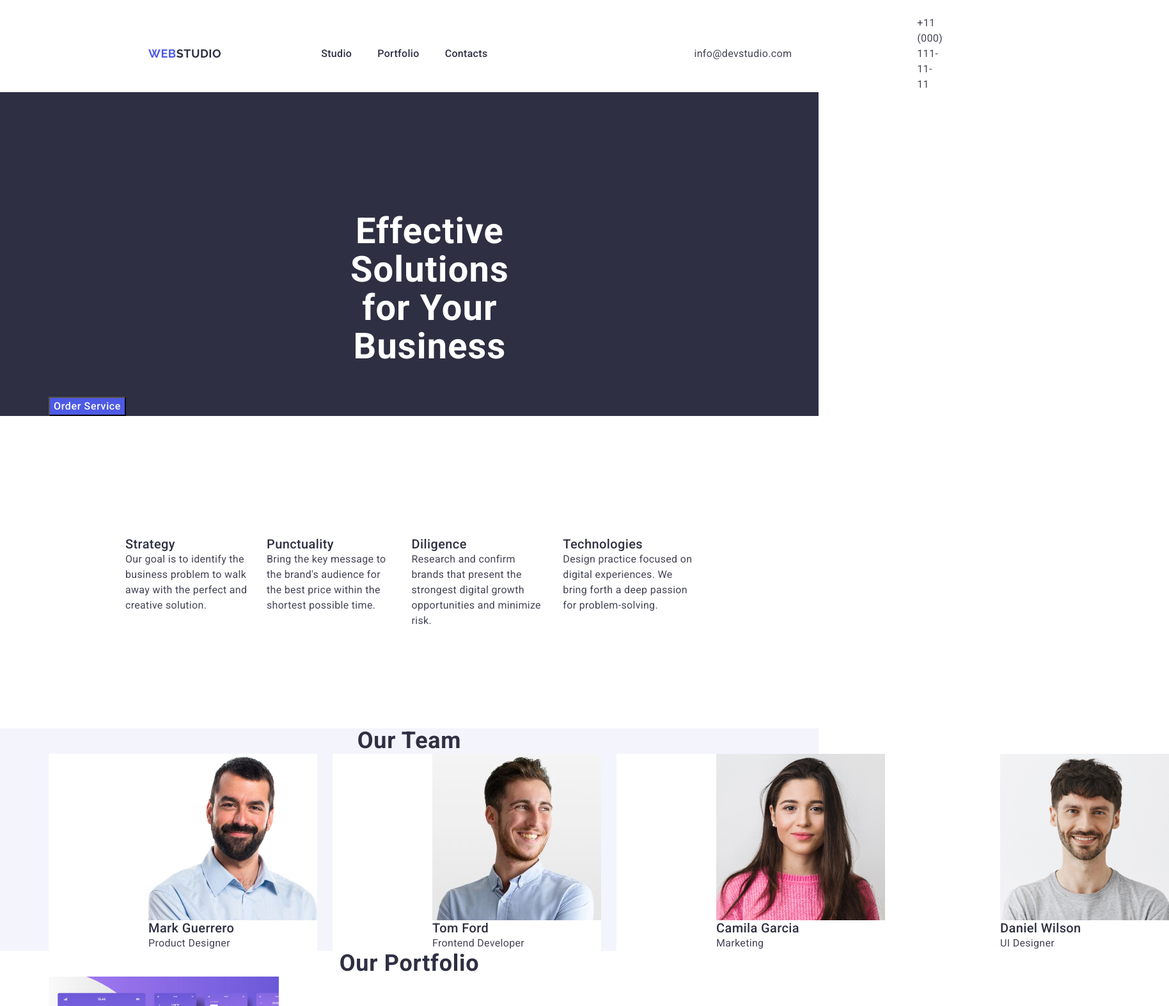
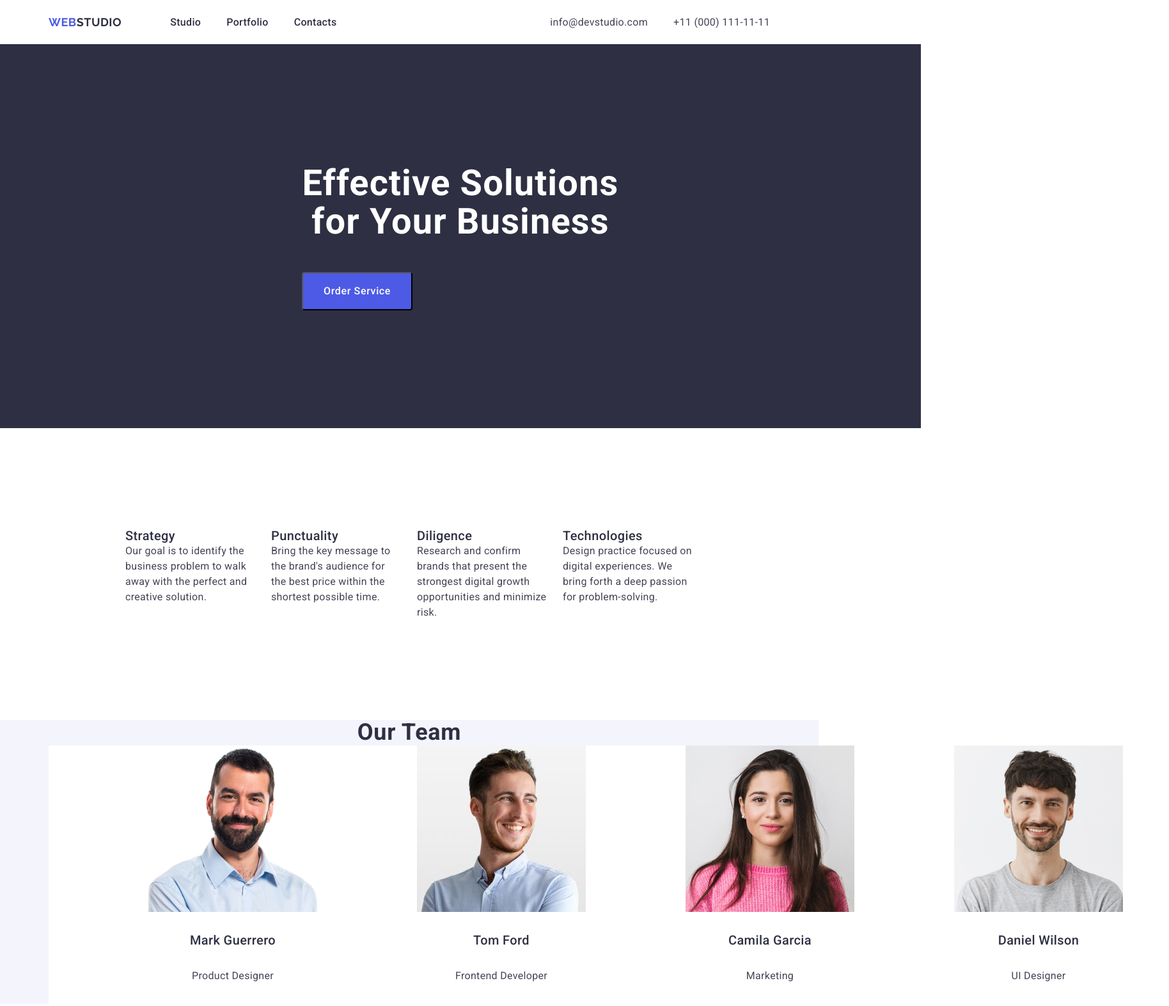
Before and after one commit to ArinaRubashkina/goit-markup-hw-03, a plain HTML site: page index.html in a window 1280 px wide. Shown: the top 1572 px of the page at 64% size, 1828 px wide, since content can reach past the window. Drawn offline with nearby package versions, Linux system fonts and the light colour scheme.

Commit message:
attempt3

```diff
--- a/css/styles.css
+++ b/css/styles.css
@@ -29,8 +29,9 @@ nav .logo-name{
     letter-spacing: 0.03em;
     text-transform: uppercase;
     color: #4D5AE5;
-    padding: 24px 156px;
+    padding: 24px 0px;
     display: flex;
+    margin-right: 76px;
 }
 .logo-accent{
     color: #2E2F42;
@@ -48,6 +49,7 @@ nav .logo-name{
 }
 .contacts{
     font-style: normal;
+    margin-left: auto;
 }
 .info{
     font-size: 16px;
@@ -55,7 +57,6 @@ nav .logo-name{
     letter-spacing: 0.02em;
     color: #434455;
     display: flex;
-    padding-right: 156px;
 }
 .info:hover,
 .info:focus{
@@ -63,6 +64,11 @@ nav .logo-name{
 }
 .section-one{
     background-color: #2E2F42;
+    width: 1440px;
+    height: 600px;
+    flex-shrink: 0;
+    display: flex;
+    flex-direction: row;
 }
 .main-title{
     color: #ffffff;
@@ -70,9 +76,8 @@ nav .logo-name{
     line-height: 1.07;
     text-align: center;
     letter-spacing: 0.02em;
-    padding: 188px 472px 48px;
-    display: flex;
-    align-items: center;
+    width: 496px;
+    margin-top: 188px;
 }
 .main-button{
     background-color: #4D5AE5;
@@ -83,9 +88,12 @@ nav .logo-name{
     cursor: pointer;
     letter-spacing: 0.04em;
     gap: 10px;
-    margin-bottom: 188px;
     display: flex;
     align-items: center;
+    margin-top: 48px;
+    margin-bottom: 188px;
+    padding: 16px 32px;
+    border-radius: 4px;
 }
 .main-button:hover,
 .main-button:focus{
@@ -112,6 +120,12 @@ nav .logo-name{
 }
 .picture{
     background-color: #ffffff;
+    display: inline-flex;
+padding-bottom: 32px;
+flex-direction: column;
+justify-content: center;
+align-items: center;
+gap: 32px;
 }
 .text{
     font-size: 16px;
@@ -134,6 +148,7 @@ footer .logo-name{
     letter-spacing: 0.03em;
     text-transform: uppercase;
     color: #4D5AE5;
+    margin-bottom: 16px;
 }
 .logo-accent-two{
     color: #F4F4FD;
@@ -150,17 +165,16 @@ footer .logo-name{
 header .container{
     display: flex;
     align-items: center;
-    padding-top: 24px;
 }
 .header-nav{
     display: flex;
     align-items: center;
+    margin-right: auto;
 }
 .nav-list{
     display: flex;
     align-items: center;
     gap: 40px;
-    margin-right: 323px
 }
 .contact-list{
     display: flex;
@@ -171,11 +185,18 @@ header .container{
     display: flex;
     gap: 24px;
     margin: 156px 120px;
+    width: auto;
+}
+.benefits-list .benefit{
+    width: calc((100% - 72px)/4);
+    display: flex;
+    flex-direction: column;
+    align-items: flex-start;
 }
 .picture-section{
+    width: 1440px;
     display: flex;
-    align-items: center;
-    gap: 24px;
+    flex-direction: row;
 }
 .footer-section{
     display: flex;
@@ -184,6 +205,3 @@ header .container{
     padding-right: 1020px;
     padding-left: 156px;
 }
-.footer-text{
-    padding-top: 16px;
-}
--- a/index.html
+++ b/index.html
@@ -44,19 +44,19 @@
         <div class="container">
         <h2 hidden>Content</h2>
           <ul class="benefits-list">
-            <li>
+            <li class="benefit">
                 <h3 class="section-title">Strategy</h3>
                 <p class="text">Our goal is to identify the business problem to walk away with the perfect and creative solution.</p>
             </li>
-            <li>
+            <li class="benefit">
                 <h3 class="section-title">Punctuality</h3>
                 <p class="text">Bring the key message to the brand's audience for the best price within the shortest possible time.</p>
             </li>
-            <li>
+            <li class="benefit">
                 <h3 class="section-title">Diligence</h3>
                 <p class="text">Research and confirm brands that present the strongest digital growth opportunities and minimize risk.</p>
             </li>
-            <li>
+            <li class="benefit">
                 <h3 class="section-title">Technologies</h3>
                 <p class="text">Design practice focused on digital experiences. We bring forth a deep passion for problem-solving.</p>
             </li>
```
